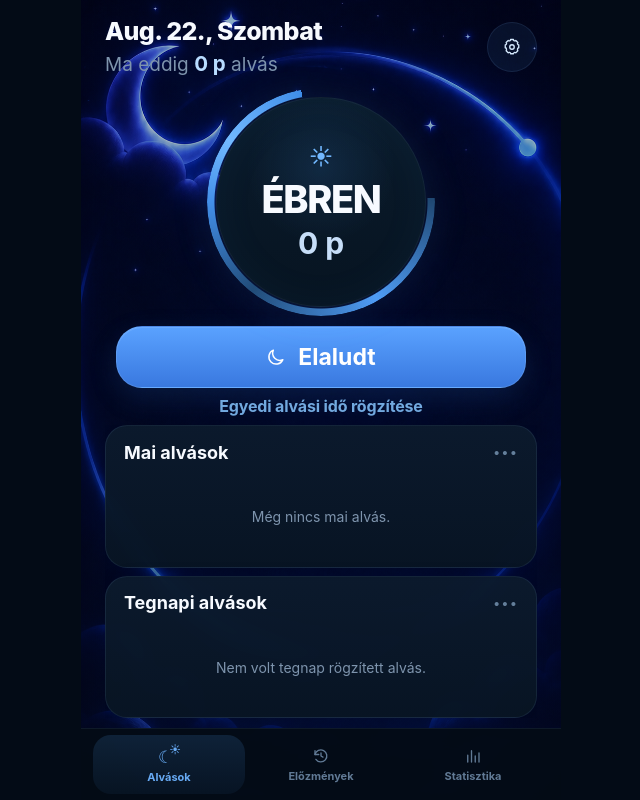
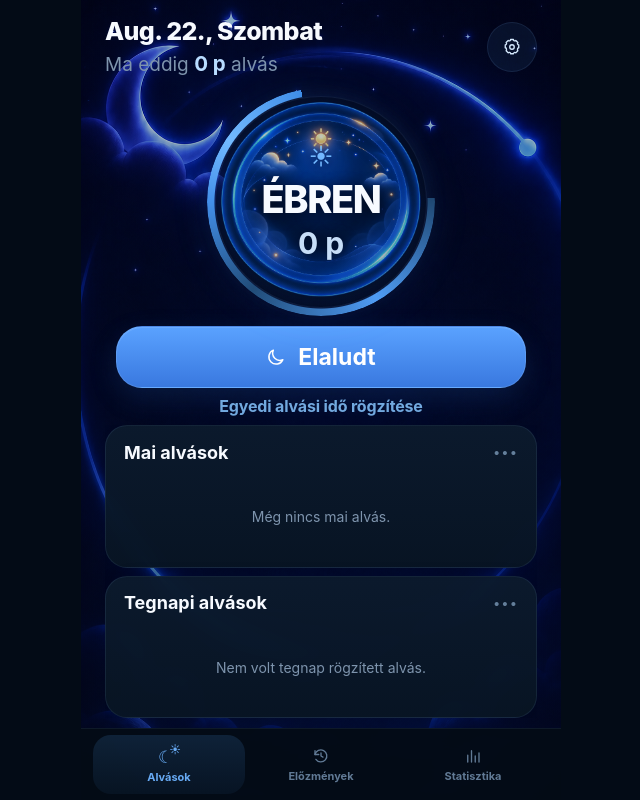
Before and after one commit to czkiii/botond-sleep-tracker, a React (Vite) app: page / in a window 1280 px wide. Shown: the whole page, without its empty margins (319-959 px from the left). Built offline with nearby package versions, Linux system fonts and the light colour scheme.

Commit message:
Add awake and asleep orb artwork

```diff
--- a/src/background-theme.css
+++ b/src/background-theme.css
@@ -26,6 +26,33 @@ body,
   -webkit-backdrop-filter: blur(8px);
 }
 
+/* Illustrated state-orb artwork. The artwork sits inside the existing responsive orb,
+   while the text and the original progress ring remain above it. */
+.status-orb::before {
+  inset: 8px;
+  background-size: cover;
+  background-position: center;
+  background-repeat: no-repeat;
+  border: 1px solid rgba(157, 206, 255, 0.08);
+  box-shadow: inset 0 0 42px rgba(1, 9, 23, 0.30), 0 0 24px rgba(77, 151, 255, 0.08);
+}
+
+.status-orb.awake::before {
+  background-image:
+    linear-gradient(rgba(4, 15, 34, 0.20), rgba(4, 15, 34, 0.30)),
+    url('/botond-sleep-tracker/assets/ui/orbs/awake-orb-day.png');
+}
+
+.status-orb.sleeping::before {
+  background-image:
+    linear-gradient(rgba(2, 10, 26, 0.18), rgba(2, 10, 26, 0.28)),
+    url('/botond-sleep-tracker/assets/ui/orbs/asleep-orb-night.png');
+}
+
+.status-orb .orb-content {
+  text-shadow: 0 2px 14px rgba(0, 5, 18, 0.85);
+}
+
 /* Recharts adds a light rectangular hover/touch cursor behind the active bar by default.
    Keep the tooltip, but make that cursor fully transparent so the chart stays on-theme. */
 .recharts-tooltip-cursor {
```
